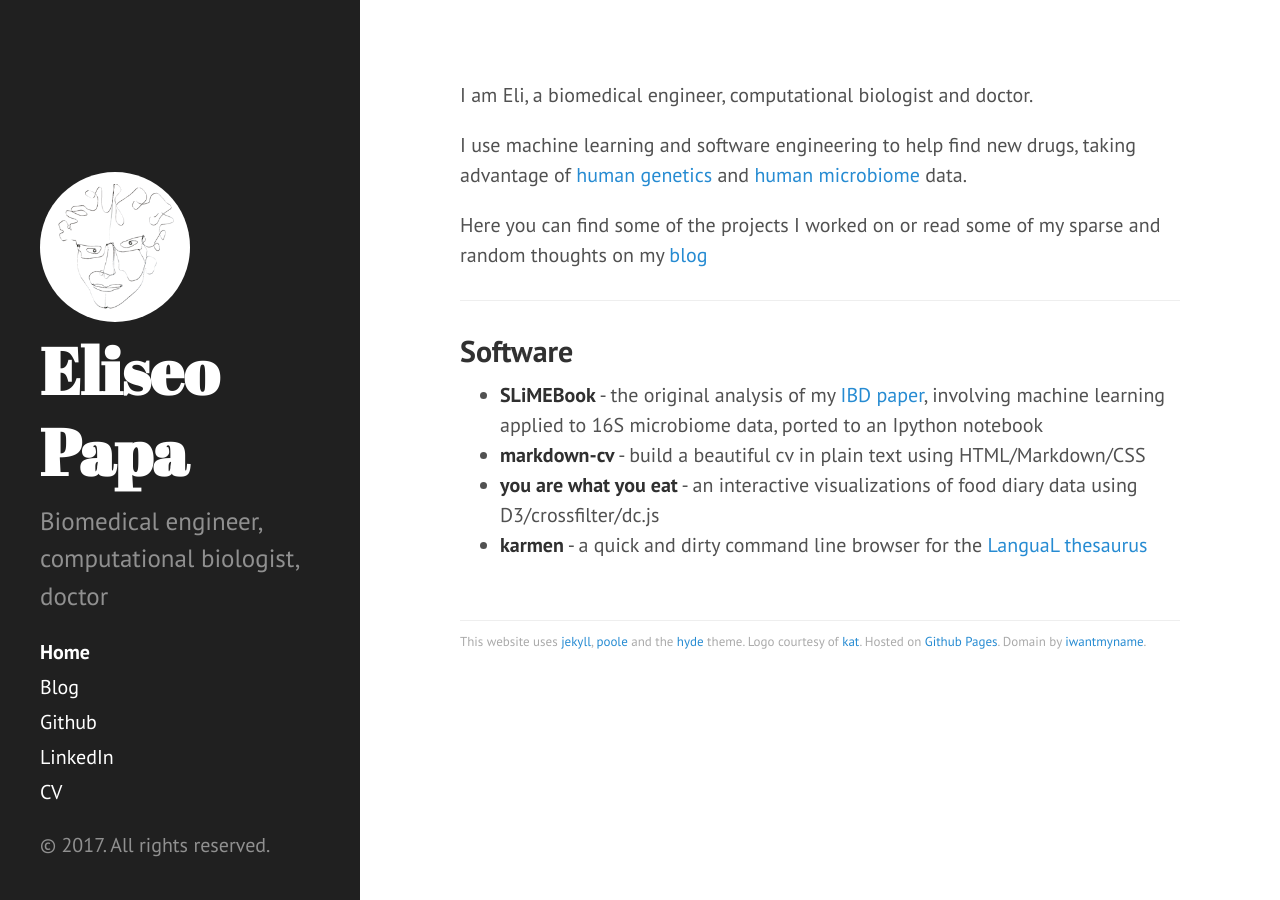
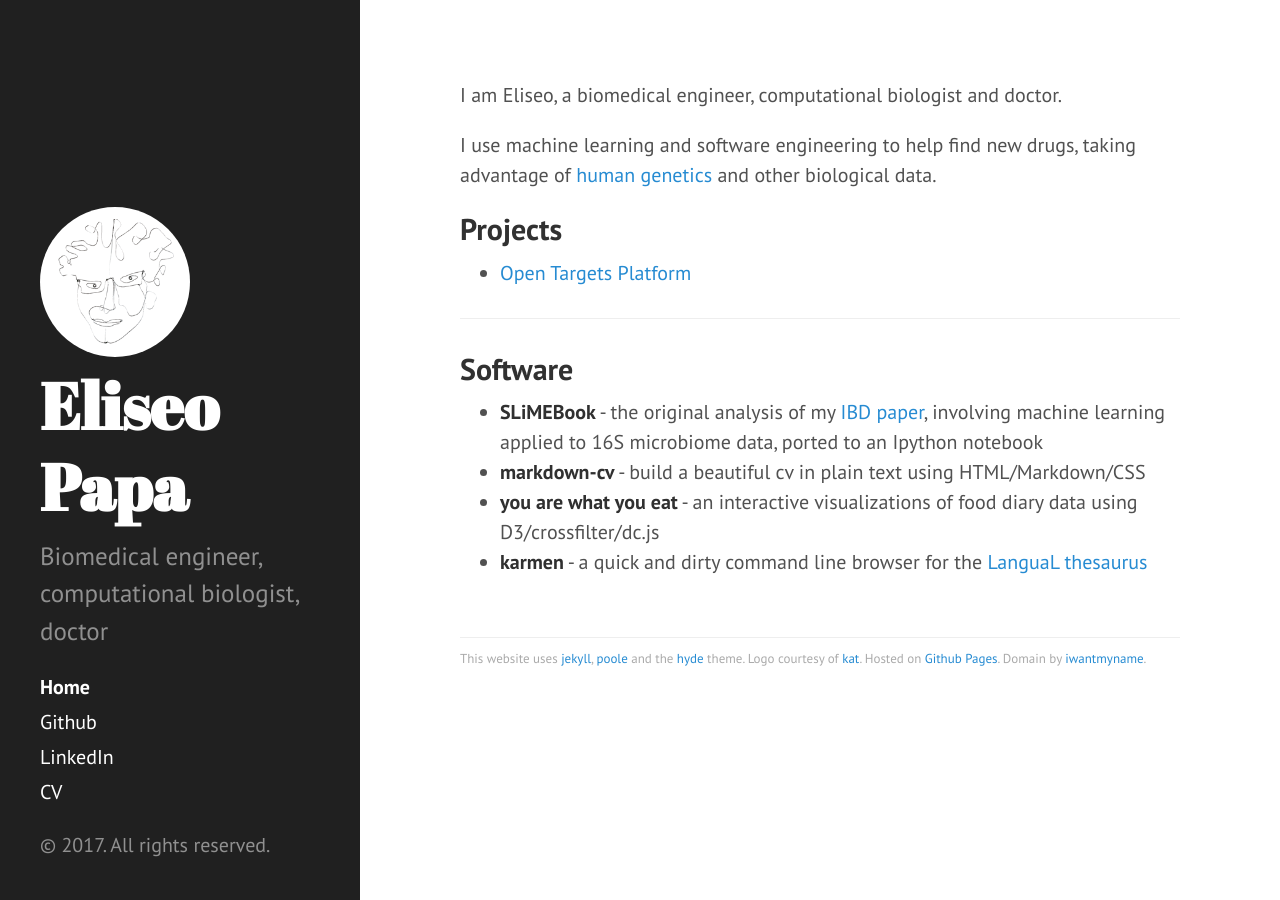
Before and after one commit to elipapa/elipapa.github.io, a Jekyll site: the page built from index.md, in a window 1280 px wide. Built offline with Jekyll 4.4.1, drawn with Linux system fonts in a browser that asks for light colours.

Commit message:
don't showcase blog

```diff
--- a/_includes/sidebar.html
+++ b/_includes/sidebar.html
@@ -27,9 +27,9 @@
         {% endif %}
       {% endfor %}
 
-      <li class="sidebar-nav-item{% if page.title == "Blog" %} active{% endif %}">
+      <!--<li class="sidebar-nav-item{% if page.title == "Blog" %} active{% endif %}">
         <a href="{{site.url}}/blog/">Blog</a>
-      </li>
+      </li>-->
       <li class="sidebar-nav-item"><a href="https://github.com/elipapa">Github</a></li>
       <li class="sidebar-nav-item"><a href="https://uk.linkedin.com/in/eliseopapa
 ">LinkedIn</a></li>
--- a/index.md
+++ b/index.md
@@ -3,12 +3,14 @@ layout: default
 title: Home
 ---
 
-I am Eli, a biomedical engineer, computational biologist and doctor.
+I am Eliseo, a biomedical engineer, computational biologist and doctor.
 
 I use machine learning and software engineering to help find new drugs,
-taking advantage of [human genetics](http://www.targetvalidation.org)  and [human microbiome](http://www.nextbiome.com) data.
+taking advantage of [human genetics](https://www.opentargets.org) and other biological data.
 
-Here you can find some of the projects I worked on or read some of my sparse and random thoughts on my [blog]({{site.url}}/blog)
+## Projects
+
+- [Open Targets Platform](https://www.targetvalidation.org)
 
 
 <!-- I graduated from the [University of Toronto][] with a bachelor in [Engineering Science][]. I continued my path in biomedical engineering with a S.M. in mechanical engineering at [MIT][] and a Ph.D from the [Harvard/MIT Health Science & Technology Institute][] working on the [interface between the human immune system and the microbiome][almlab].
```
Also changed, not shown: other parts of index.md (+0 -1 lines).
